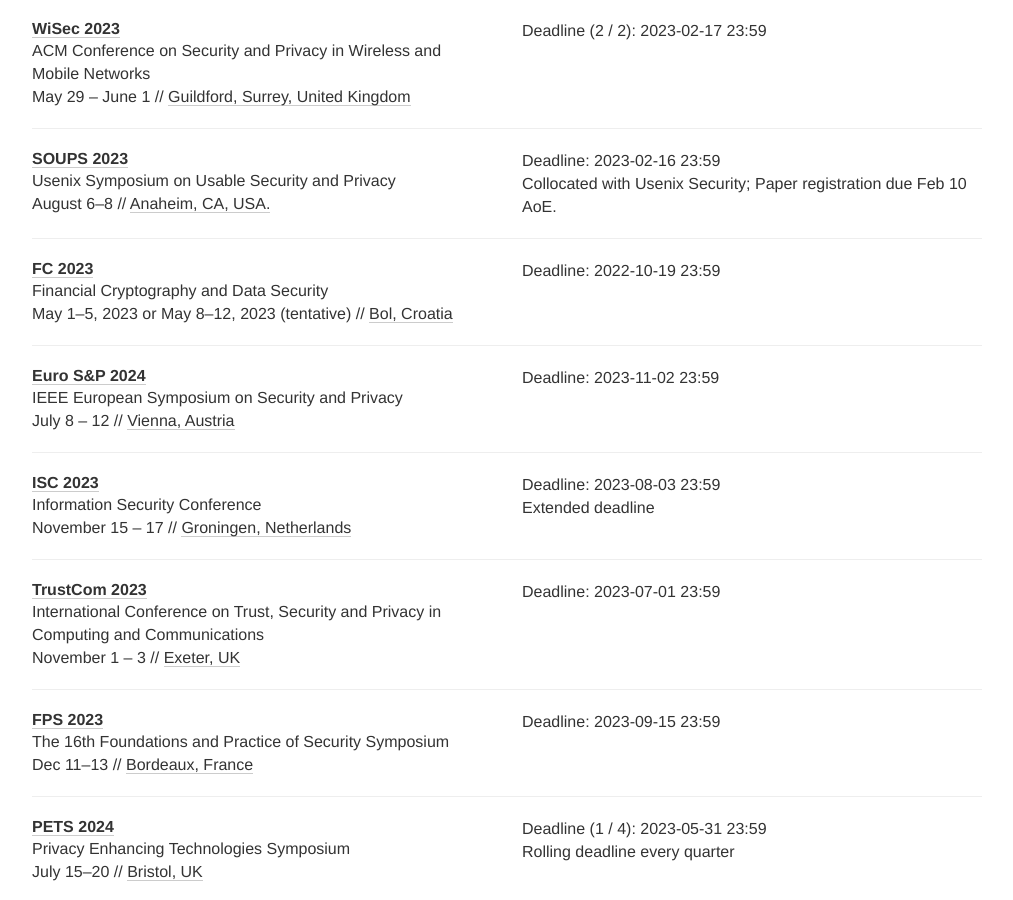
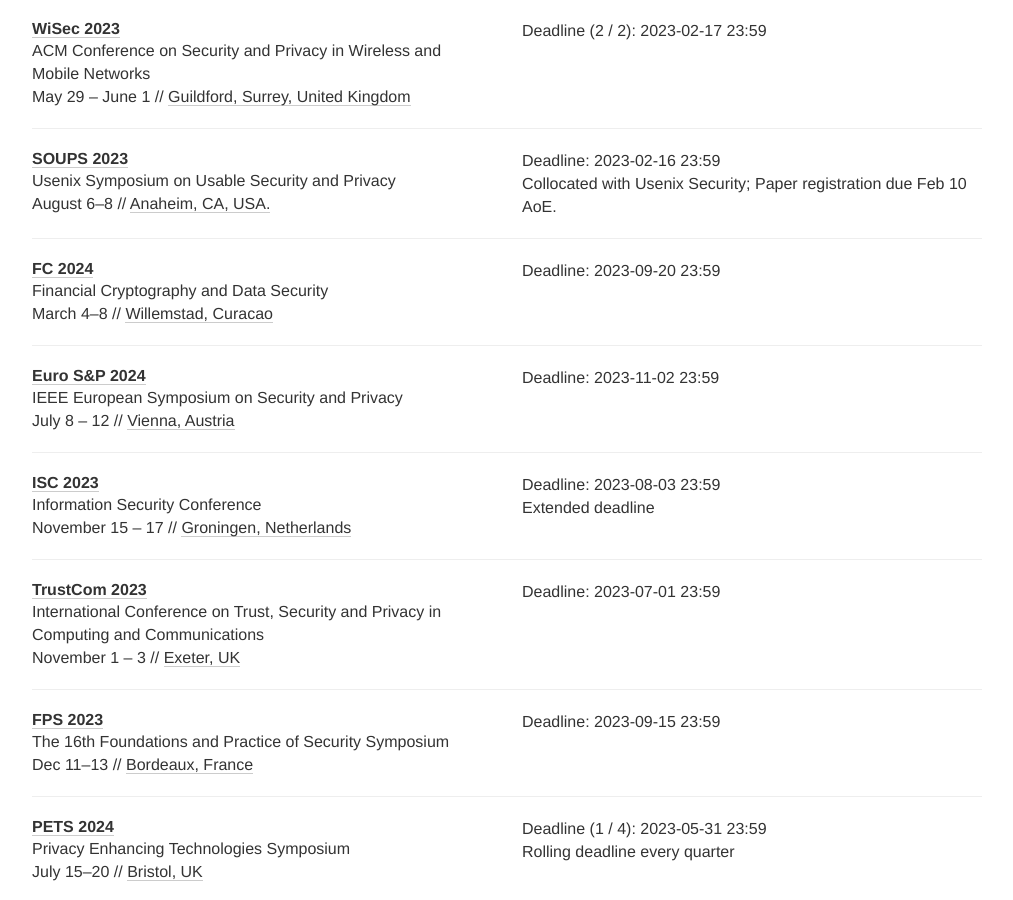
Before and after one commit to sec-deadlines/sec-deadlines.github.io, a Jekyll site: the page built from index.html, in a window 1280 px wide and 900 px high, scrolled down 2461 px. Shown: the whole window, without its empty margins (133-1146 px from the left). Built offline with Jekyll 4.4.1, drawn with Linux system fonts in a browser that asks for light colours; nearby versions of some CDN libraries; comment, search, counter and statistics services are not loaded; some of the changed text lies outside the part shown.

Commit message:
Conference updates

```diff
--- a/_data/conferences.yml
+++ b/_data/conferences.yml
@@ -116,11 +116,11 @@
 
 - name: FC
   description: Financial Cryptography and Data Security
-  year: 2023
-  link: https://fc23.ifca.ai/
-  deadline: ["2022-10-19 23:59"]
-  date: "May 1–5, 2023 or May 8–12, 2023 (tentative)"
-  place: Bol, Croatia
+  year: 2024
+  link: https://fc24.ifca.ai
+  deadline: ["2023-09-20 23:59"]
+  date: March 4-8
+  place: Willemstad, Curacao
   tags: [SEC, CRYPTO, CONF]
 
 - name: Euro S&P
@@ -256,12 +256,12 @@
 
 - name: PKC
   description: International Conference on Practice and Theory of Public Key Cryptography
-  year: 2023
-  link: https://pkc.iacr.org/2023/
-  deadline: ["2022-11-01 09:59"]
+  year: 2024
+  link: https://pkc.iacr.org/2024/
+  deadline: ["2023-10-15 09:59"]
   timezone: Etc/UTC
-  date: May 7-10
-  place: Atlanta, GA, USA
+  date: April 15-17
+  place: Sydney, Australia
   tags: [CRYPTO, CONF]
 
 - name: CT-RSA
@@ -404,11 +404,11 @@
 
 - name: CODASPY
   description: ACM Conference on Data and Application Security and Privacy
-  year: 2023
-  link: http://www.codaspy.org/2023/
-  deadline: ["2022-10-17 23:59"]
-  date: April 24-26
-  place: Charlotte, NC, USA
+  year: 2024
+  link: http://www.codaspy.org/2024/
+  deadline: ["2023-12-18 23:59"]
+  date: June 19-21
+  place: Porto, Portugal
   tags: [CRYPTO, SEC, CONF, PRIV]
 
 - name: DBSec
```
